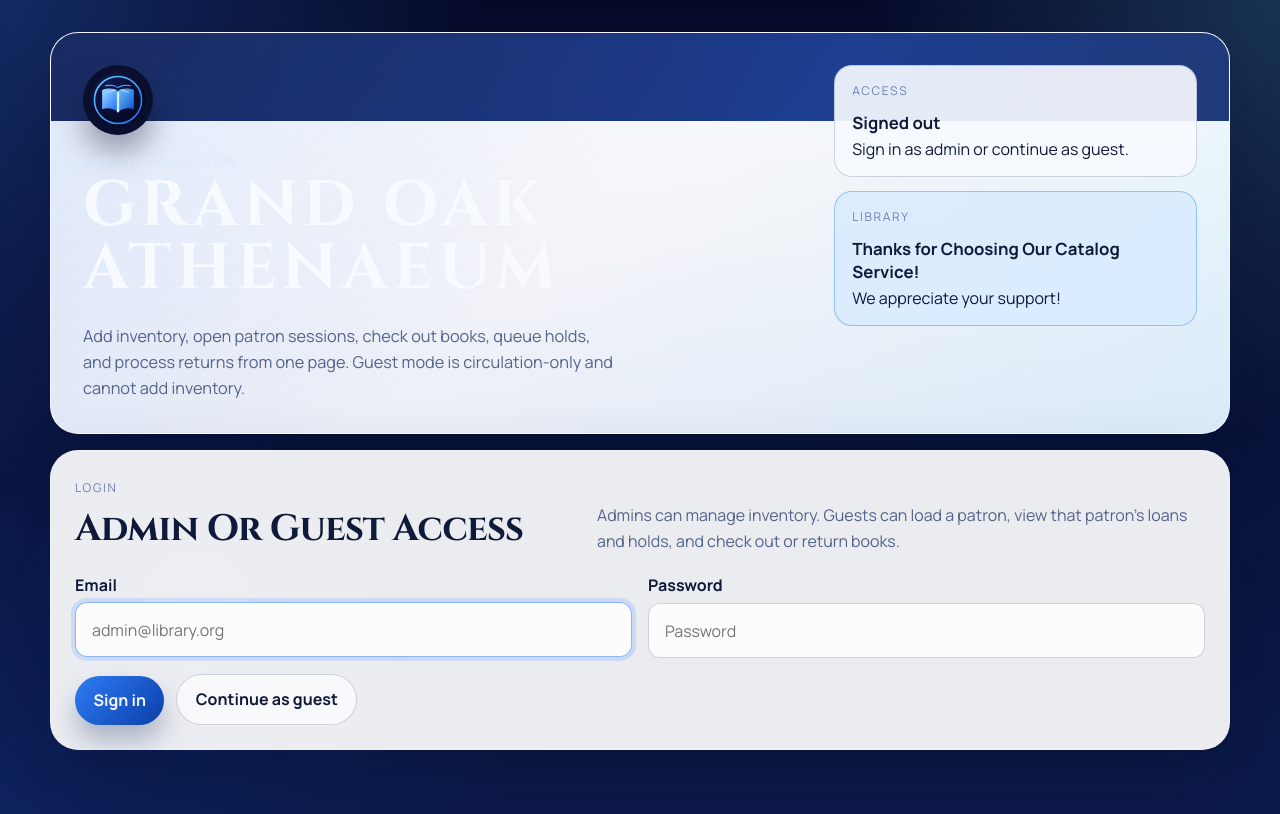
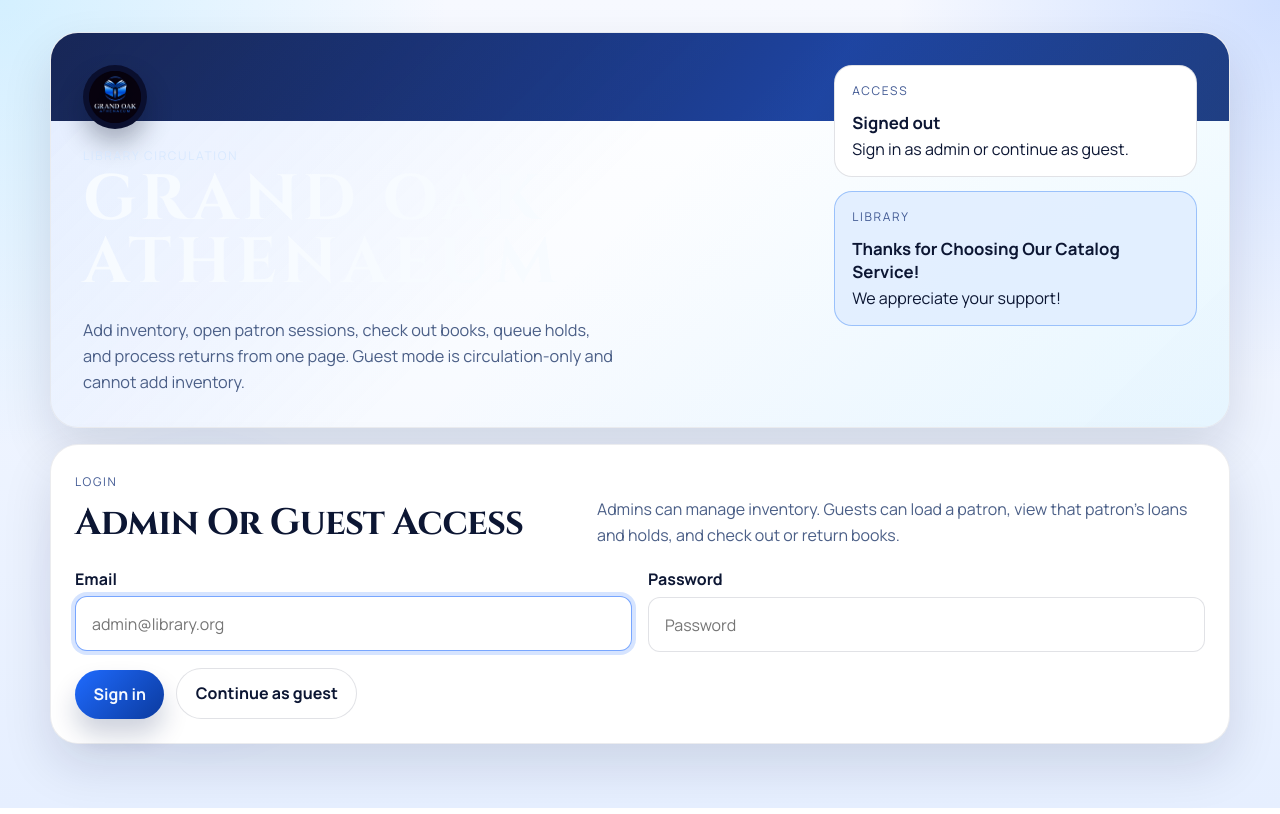
Before and after one commit to sachaavogel/library-circulation, a website with bundled scripts: page index.html in a window 1280 px wide. Built offline with nearby package versions, Linux system fonts and the light colour scheme; no server answers.

Commit message:
Improve readability and use logo favicon

```diff
--- a/index.html
+++ b/index.html
@@ -8,7 +8,7 @@
     />
     <meta name="theme-color" content="#0b1236" />
     <title>Grand Oak Athenaeum Circulation</title>
-    <link rel="icon" type="image/svg+xml" href="./favicon.svg" />
+    <link rel="icon" type="image/png" href="./logo.png" />
     <link rel="preconnect" href="https://fonts.googleapis.com" />
     <link rel="preconnect" href="https://fonts.gstatic.com" crossorigin />
     <link
@@ -37,7 +37,7 @@
           <div class="brand-row">
             <img
               class="brand-mark"
-              src="./favicon.svg"
+              src="./logo.png"
               alt="Grand Oak Athenaeum logo"
             />
             <div class="brand-copy">
--- a/library-catalog.css
+++ b/library-catalog.css
@@ -1,21 +1,21 @@
 :root {
-  --ink: #0f1a3a;
-  --ink-soft: #53638a;
+  --ink: #0c1633;
+  --ink-soft: #4b5f87;
   --paper: #f6f9ff;
-  --paper-deep: #e6eeff;
-  --panel: rgba(255, 255, 255, 0.92);
-  --panel-strong: rgba(255, 255, 255, 0.98);
-  --line: rgba(12, 29, 74, 0.18);
-  --teal: #2f7df6;
-  --teal-deep: #0b3ea8;
-  --gold: #5fd2ff;
-  --gold-soft: #d6ecff;
+  --paper-deep: #e4eeff;
+  --panel: #ffffff;
+  --panel-strong: #ffffff;
+  --line: rgba(12, 22, 51, 0.12);
+  --teal: #1f6bff;
+  --teal-deep: #0b3a9e;
+  --gold: #6bd4ff;
+  --gold-soft: #d8f0ff;
   --danger: #a44141;
   --danger-soft: rgba(164, 65, 65, 0.12);
   --success: #1f6e46;
   --success-soft: rgba(31, 110, 70, 0.12);
-  --info-soft: rgba(47, 125, 246, 0.12);
-  --shadow: 0 30px 70px rgba(5, 12, 36, 0.26);
+  --info-soft: rgba(31, 107, 255, 0.12);
+  --shadow: 0 22px 50px rgba(9, 20, 50, 0.12);
   --radius-lg: 28px;
   --radius-md: 18px;
   --radius-sm: 12px;
@@ -35,10 +35,9 @@ body {
   font-family: "Manrope", "Segoe UI", sans-serif;
   color: var(--ink);
   background:
-    radial-gradient(circle at top left, rgba(47, 125, 246, 0.28), transparent 30rem),
-    radial-gradient(circle at top right, rgba(95, 210, 255, 0.2), transparent 26rem),
-    radial-gradient(circle at bottom left, rgba(23, 62, 160, 0.22), transparent 32rem),
-    linear-gradient(180deg, #070b2a 0%, #0b1a4a 100%);
+    radial-gradient(circle at top left, rgba(107, 212, 255, 0.25), transparent 28rem),
+    radial-gradient(circle at top right, rgba(31, 107, 255, 0.18), transparent 24rem),
+    linear-gradient(180deg, #f7f9ff 0%, #e6efff 100%);
 }
 
 button,
@@ -59,7 +58,7 @@ button {
 code {
   padding: 0.12rem 0.42rem;
   border-radius: 999px;
-  background: rgba(47, 125, 246, 0.12);
+  background: rgba(31, 107, 255, 0.12);
   color: var(--teal-deep);
   font-size: 0.92em;
 }
@@ -78,7 +77,7 @@ code {
   pointer-events: none;
   border-radius: 999px;
   filter: blur(18px);
-  opacity: 0.6;
+  opacity: 0.4;
 }
 
 .ambient-a {
@@ -86,7 +85,7 @@ code {
   right: 4vw;
   width: 18rem;
   height: 18rem;
-  background: radial-gradient(circle, rgba(95, 210, 255, 0.38), transparent 70%);
+  background: radial-gradient(circle, rgba(107, 212, 255, 0.28), transparent 70%);
 }
 
 .ambient-b {
@@ -94,18 +93,18 @@ code {
   left: 2vw;
   width: 22rem;
   height: 22rem;
-  background: radial-gradient(circle, rgba(47, 125, 246, 0.3), transparent 70%);
+  background: radial-gradient(circle, rgba(31, 107, 255, 0.22), transparent 70%);
 }
 
 .panel {
   position: relative;
   z-index: 1;
   margin-bottom: 1rem;
-  border: 1px solid rgba(255, 255, 255, 0.35);
+  border: 1px solid rgba(12, 22, 51, 0.08);
   border-radius: var(--radius-lg);
   background: var(--panel);
   box-shadow: var(--shadow);
-  backdrop-filter: blur(22px);
+  backdrop-filter: blur(12px);
 }
 
 .panel--inset {
@@ -126,7 +125,7 @@ code {
   background: linear-gradient(
     180deg,
     rgba(255, 255, 255, 0.98) 0%,
-    rgba(245, 248, 255, 0.96) 100%
+    rgba(247, 250, 255, 0.98) 100%
   );
 }
 
@@ -137,7 +136,7 @@ code {
   left: 0;
   right: -20%;
   height: 5.5rem;
-  background: linear-gradient(120deg, #0a1544 0%, #12348c 55%, #0b1a4f 100%);
+  background: linear-gradient(120deg, #0b1236 0%, #123a9c 55%, #0b1e5a 100%);
   border-bottom-right-radius: 140px;
   opacity: 0.95;
   z-index: 0;
@@ -148,8 +147,8 @@ code {
   position: absolute;
   inset: 0;
   background:
-    linear-gradient(135deg, rgba(47, 125, 246, 0.12), transparent 45%),
-    linear-gradient(315deg, rgba(95, 210, 255, 0.12), transparent 52%);
+    linear-gradient(135deg, rgba(31, 107, 255, 0.12), transparent 45%),
+    linear-gradient(315deg, rgba(107, 212, 255, 0.12), transparent 52%);
   pointer-events: none;
 }
 
@@ -168,12 +167,12 @@ code {
 }
 
 .brand-mark {
-  width: 70px;
-  height: 70px;
+  width: 64px;
+  height: 64px;
   border-radius: 999px;
   background: #0a0f2e;
-  padding: 0.4rem;
-  box-shadow: 0 18px 30px rgba(6, 12, 34, 0.35);
+  padding: 0.35rem;
+  box-shadow: 0 14px 26px rgba(6, 12, 34, 0.3);
 }
 
 .brand-copy {
@@ -183,7 +182,7 @@ code {
 
 .brand-copy .eyebrow {
   margin-bottom: 0;
-  color: rgba(214, 232, 255, 0.85);
+  color: rgba(214, 232, 255, 0.9);
 }
 
 .brand-copy h1 {
@@ -202,7 +201,7 @@ code {
   letter-spacing: 0.14em;
   text-transform: uppercase;
   font-size: 0.75rem;
-  color: #6d80b2;
+  color: #425a94;
 }
 
 h1,
@@ -260,7 +259,7 @@ h4 {
   padding: 1rem 1.1rem;
   border-radius: var(--radius-md);
   border: 1px solid var(--line);
-  background: rgba(247, 250, 255, 0.92);
+  background: #ffffff;
 }
 
 .status-tile strong {
@@ -269,7 +268,7 @@ h4 {
 
 .status-tile--accent {
   border-color: rgba(47, 125, 246, 0.4);
-  background: rgba(217, 236, 255, 0.92);
+  background: rgba(226, 239, 255, 0.95);
 }
 
 #login-panel,
@@ -310,7 +309,7 @@ h4 {
   display: inline-flex;
   padding: 0.35rem;
   border-radius: 999px;
-  background: rgba(47, 125, 246, 0.14);
+  background: rgba(31, 107, 255, 0.12);
 }
 
 .tab-button {
@@ -339,7 +338,7 @@ h4 {
   align-items: center;
   padding: 0.7rem 1rem;
   border-radius: 999px;
-  background: rgba(47, 125, 246, 0.16);
+  background: rgba(31, 107, 255, 0.14);
   color: var(--teal-deep);
 }
 
@@ -411,15 +410,15 @@ h4 {
   padding: 0.95rem 1rem;
   border: 1px solid var(--line);
   border-radius: var(--radius-sm);
-  background: rgba(255, 255, 255, 0.82);
+  background: #ffffff;
   color: var(--ink);
   transition: border-color 180ms ease, box-shadow 180ms ease, transform 180ms ease;
 }
 
 .field input:focus {
   outline: none;
-  border-color: rgba(47, 125, 246, 0.55);
-  box-shadow: 0 0 0 4px rgba(47, 125, 246, 0.16);
+  border-color: rgba(31, 107, 255, 0.6);
+  box-shadow: 0 0 0 4px rgba(31, 107, 255, 0.18);
   transform: translateY(-1px);
 }
 
@@ -452,11 +451,11 @@ h4 {
 .button--primary {
   color: #f5f9ff;
   background: linear-gradient(135deg, var(--teal) 0%, var(--teal-deep) 100%);
-  box-shadow: 0 16px 26px rgba(9, 32, 85, 0.28);
+  box-shadow: 0 16px 26px rgba(9, 32, 85, 0.2);
 }
 
 .button--ghost {
-  background: rgba(255, 255, 255, 0.68);
+  background: #ffffff;
   color: var(--ink);
   border: 1px solid var(--line);
 }
@@ -527,7 +526,7 @@ h4 {
   letter-spacing: 0.08em;
   text-transform: uppercase;
   color: var(--ink-soft);
-  background: rgba(47, 125, 246, 0.08);
+  background: rgba(31, 107, 255, 0.08);
 }
 
 .inventory-table tbody tr:last-child td {
@@ -614,7 +613,7 @@ h4 {
 .record-list__empty {
   padding: 0.85rem 0.9rem;
   border-radius: var(--radius-sm);
-  background: rgba(47, 125, 246, 0.1);
+  background: rgba(31, 107, 255, 0.08);
 }
 
 .record-list__title {
```
Also changed, not shown: logo.png (added).
